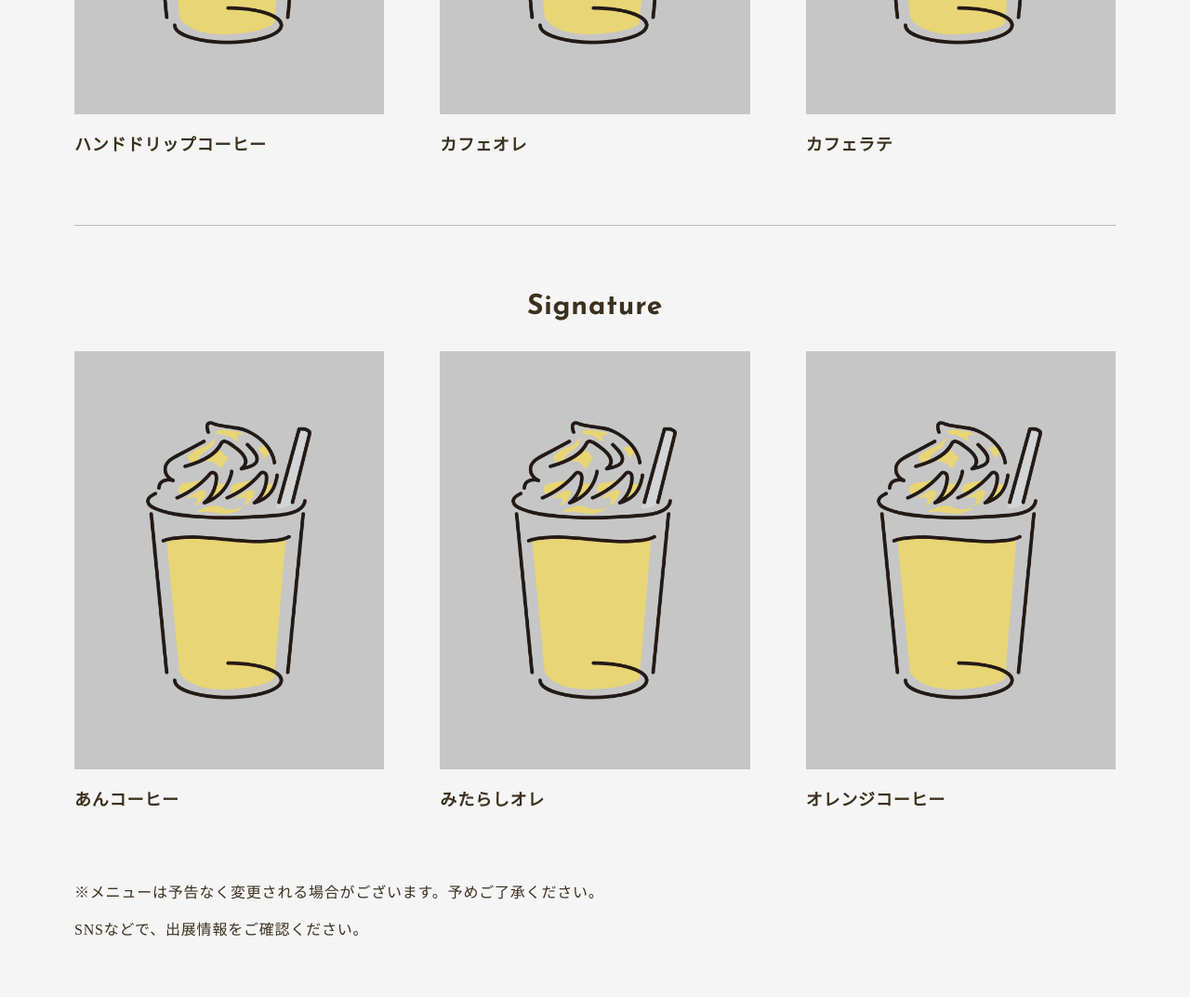
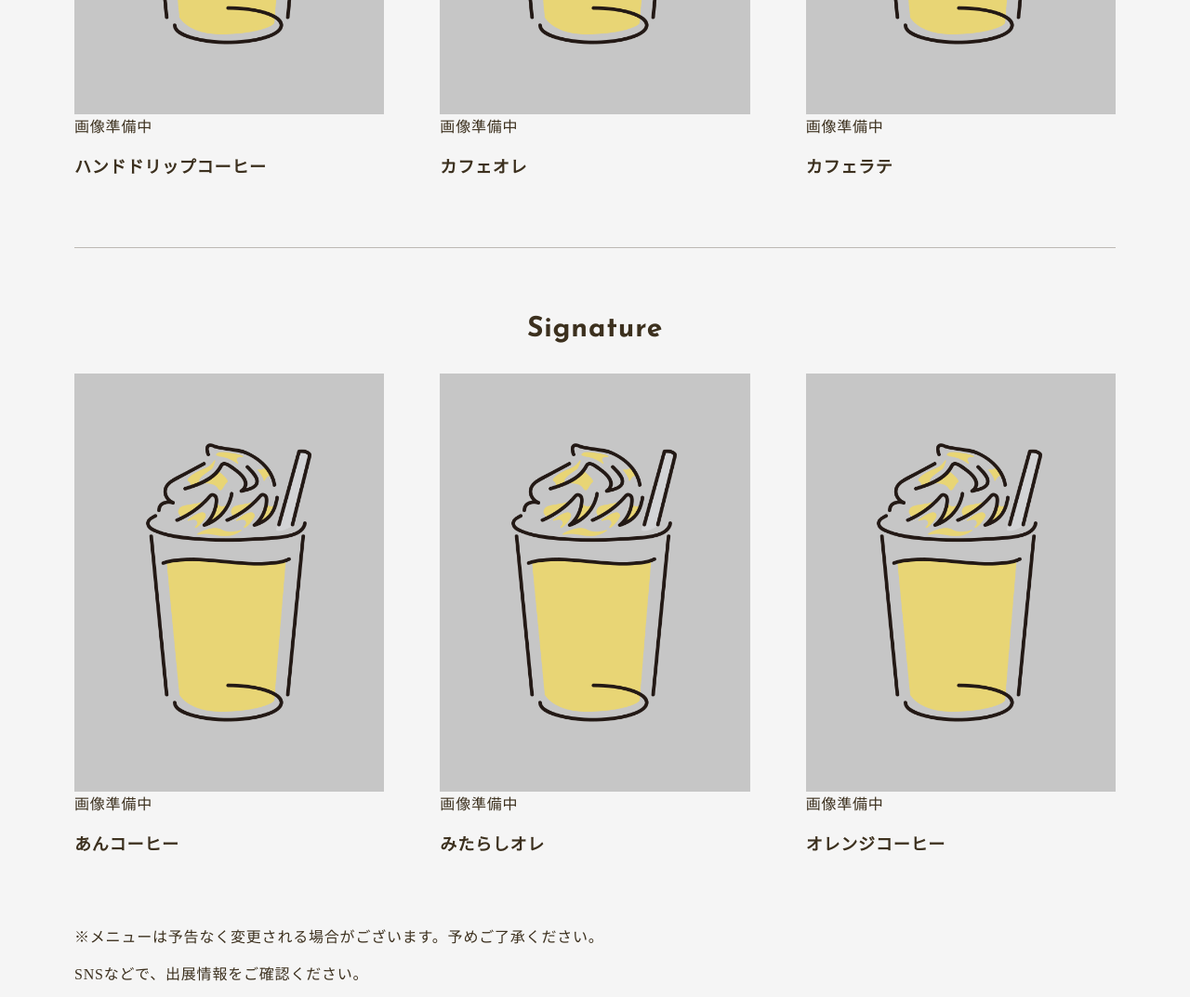
Before and after one commit to SHUN-0213/Plus1, a plain HTML site: page menu.html in a window 1280 px wide. Shown: the part 780-1853 px from the top of the page at 93% size. Drawn offline with Linux system fonts and the light colour scheme.

Commit message:
Beverages画像に準備中ラベルを追加

```diff
--- a/menu.html
+++ b/menu.html
@@ -50,15 +50,24 @@
             <h3>Standard</h3>
             <div class="beverages-grid">
                 <article class="beverage-card">
+                    <div class="menu-beverages-image-wrap">
                         <img src="./img/飲み物.png" alt="ハンドドリップコーヒーのイメージ" class="menu-beverages-img">
+                        <span class="menu-beverages-image-label">画像準備中</span>
+                    </div>
                     <p>ハンドドリップコーヒー</p>
                 </article>
                 <article class="beverage-card">
+                    <div class="menu-beverages-image-wrap">
                         <img src="./img/飲み物.png" alt="カフェオレのイメージ" class="menu-beverages-img">
+                        <span class="menu-beverages-image-label">画像準備中</span>
+                    </div>
                     <p>カフェオレ</p>
                 </article>
                 <article class="beverage-card">
+                    <div class="menu-beverages-image-wrap">
                         <img src="./img/飲み物.png" alt="カフェラテのイメージ" class="menu-beverages-img">
+                        <span class="menu-beverages-image-label">画像準備中</span>
+                    </div>
                     <p>カフェラテ</p>
                 </article>
             </div>
@@ -67,15 +76,24 @@
             <h3>Signature</h3>
             <div class="beverages-grid">
                 <article class="beverage-card">
+                    <div class="menu-beverages-image-wrap">
                         <img src="./img/飲み物.png" alt="あんコーヒーのイメージ" class="menu-beverages-img">
+                        <span class="menu-beverages-image-label">画像準備中</span>
+                    </div>
                     <p>あんコーヒー</p>
                 </article>
                 <article class="beverage-card">
+                    <div class="menu-beverages-image-wrap">
                         <img src="./img/飲み物.png" alt="みたらしオレのイメージ" class="menu-beverages-img">
+                        <span class="menu-beverages-image-label">画像準備中</span>
+                    </div>
                     <p>みたらしオレ</p>
                 </article>
                 <article class="beverage-card">
+                    <div class="menu-beverages-image-wrap">
                         <img src="./img/飲み物.png" alt="オレンジコーヒーのイメージ" class="menu-beverages-img">
+                        <span class="menu-beverages-image-label">画像準備中</span>
+                    </div>
                     <p>オレンジコーヒー</p>
                 </article>
             </div>
```
Lines whose indentation alone changed are shown as unchanged.
